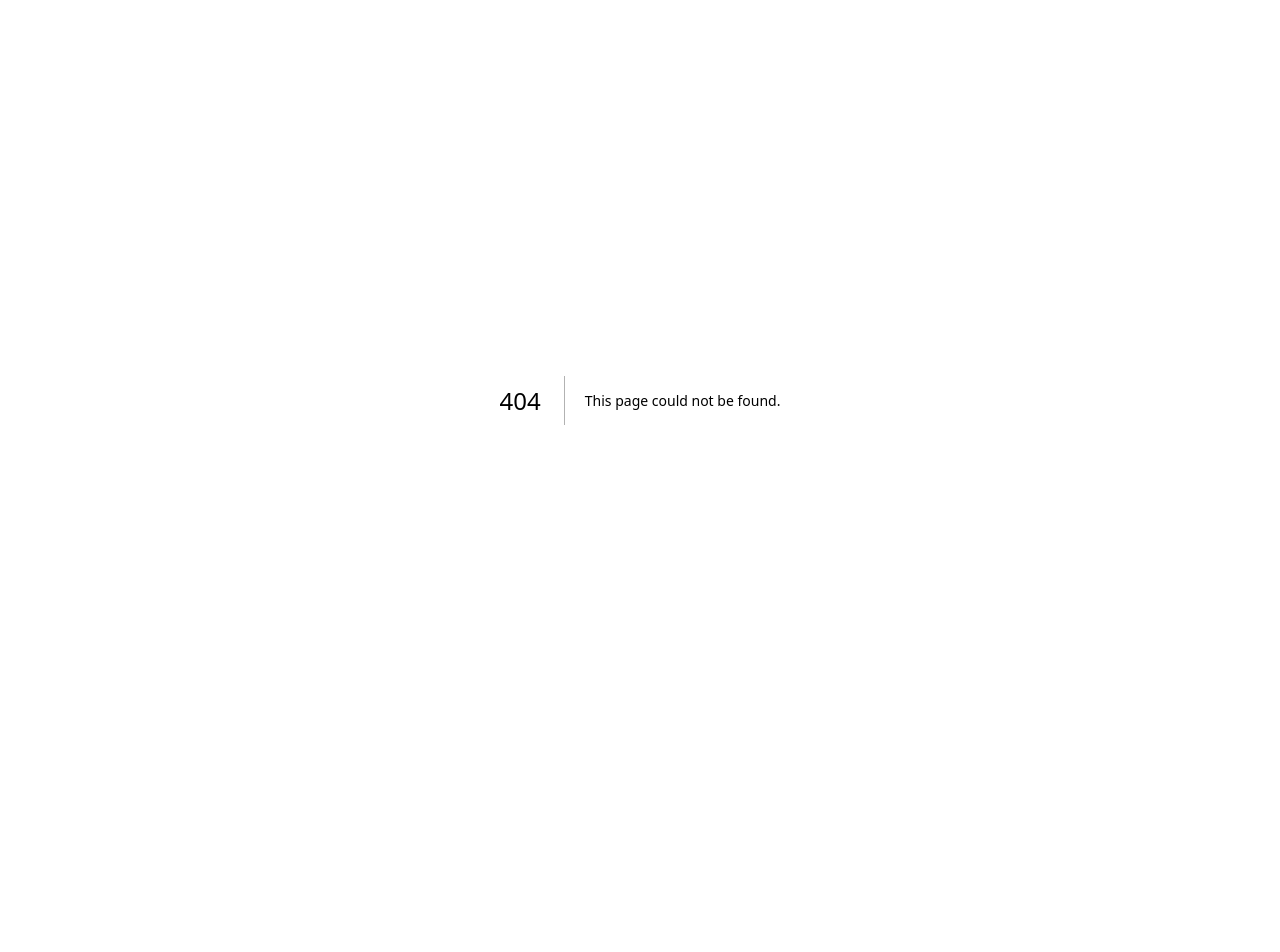
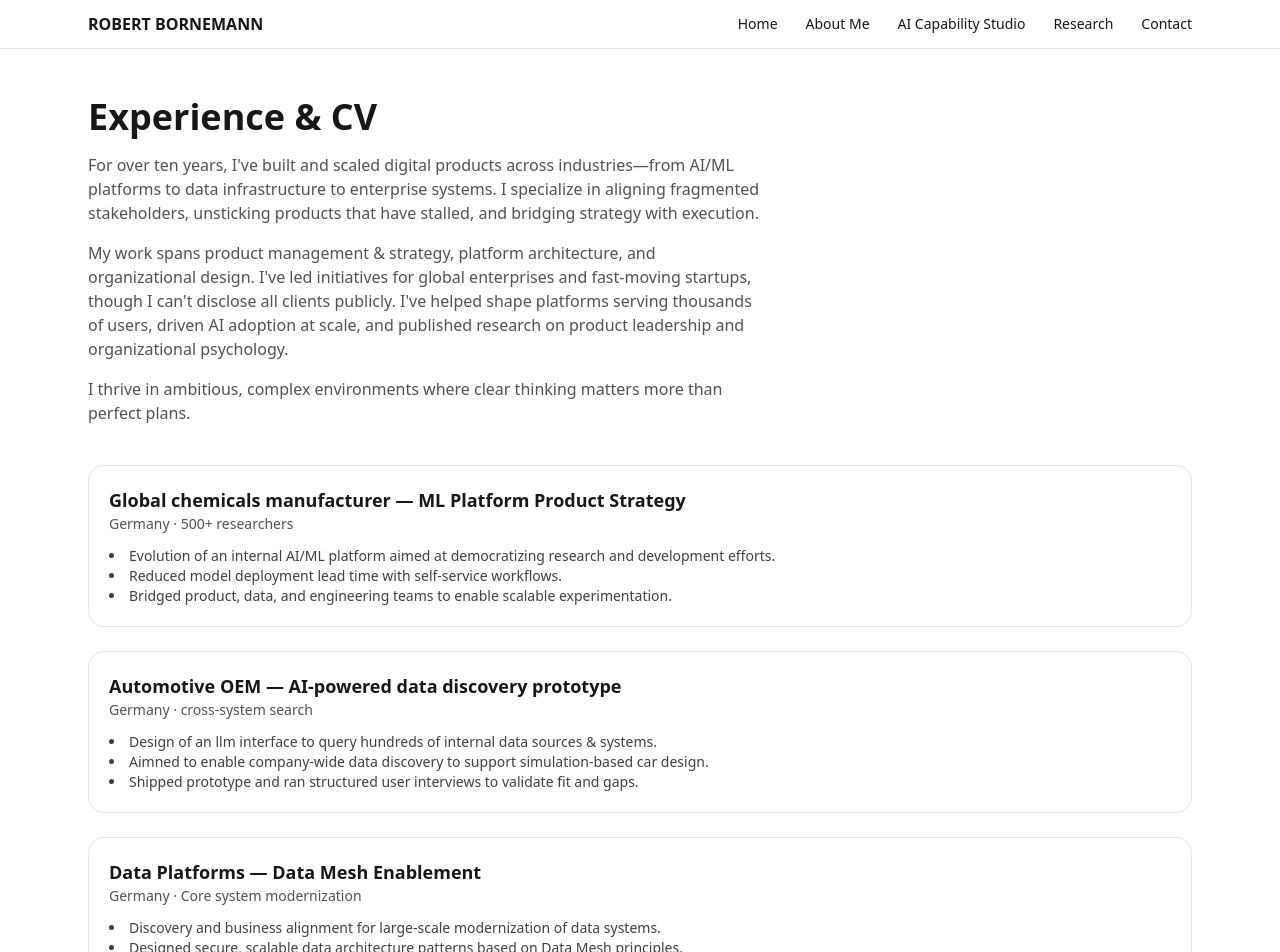
Before and after one commit to RobertBornemann/capability-portfolio, a Next.js app: page /experience in a window 1280 px wide. Before the commit this address had no page. Shown: the top 952 px of the page. Before the commit the page ends 800 px from the top, so only its background shows below. Built offline with nearby package versions, Linux system fonts and the light colour scheme.

Commit message:
feat: portfolio shell + pages

```diff
--- /dev/null
+++ b/app/contact/page.tsx
@@ -0,0 +1,26 @@
+export const metadata = { title: "Contact — Robert Bornemann" };
+
+export default function ContactPage() {
+  return (
+    <main className="mx-auto max-w-6xl px-5 md:px-6 py-12">
+      <h1 className="text-3xl md:text-4xl font-semibold">Contact</h1>
+      <p className="mt-2 text-neutral-600 max-w-2xl">
+        Feel free to get in touch for collaborations or professional exchange.
+      </p>
+
+      <div className="mt-6 grid gap-5 md:grid-cols-2">
+        <a href="mailto:you@domain.com" className="rounded-2xl border border-neutral-200 bg-white p-5 hover:bg-neutral-50">
+          <div className="text-sm uppercase tracking-wide text-neutral-600">Email</div>
+          <div className="text-lg font-semibold">bornemann.robert@yahoo.de</div>
+        </a>
+
+        <a href="https://www.linkedin.com/in/yourprofile" target="_blank" className="rounded-2xl border border-neutral-200 bg-white p-5 hover:bg-neutral-50">
+          <div className="text-sm uppercase tracking-wide text-neutral-600">LinkedIn</div>
+          <div className="text-lg font-semibold">https://www.linkedin.com/in/robert-bornemann-781713253/</div>
+        </a>
+      </div>
+
+      {/* If you want a simple mailto form later, we can add one with a serverless endpoint. */}
+    </main>
+  );
+}
--- /dev/null
+++ b/app/experience/page.tsx
@@ -0,0 +1,77 @@
+import Link from "next/link";
+
+export const metadata = { title: "Experience & CV — Robert Bornemann" };
+
+export default function ExperiencePage() {
+  return (
+    <main className="mx-auto max-w-6xl px-5 md:px-6 py-12">
+      <h1 className="text-3xl md:text-4xl font-semibold">Experience & CV</h1>
+
+      <div className="mt-4 space-y-4 text-neutral-600 max-w-2xl">
+        <p>
+          For over ten years, I've built and scaled digital products across industries—from
+          AI/ML platforms to data infrastructure to enterprise systems. I specialize in aligning fragmented stakeholders, unsticking products that have
+          stalled, and bridging strategy with execution.
+        </p>
+
+        <p>
+          My work spans product management & strategy, platform architecture, and organizational design.
+          I've led initiatives for global enterprises and fast-moving startups, though I can't
+          disclose all clients publicly. I've helped shape platforms serving
+          thousands of users, driven AI adoption at scale, and published research on product
+          leadership and organizational psychology.
+        </p>
+        <p>
+          I thrive in ambitious, complex environments where clear thinking matters more than
+          perfect plans.
+        </p>
+      </div>
+
+      {/* Anonymised clients / roles */}
+      <section className="mt-10 space-y-6">
+        <ExpItem
+          title="Global chemicals manufacturer — ML Platform Product Strategy"
+          period="Germany · 500+ researchers"
+          bullets={[
+            "Evolution of an internal AI/ML platform aimed at democratizing research and development efforts.",
+            "Reduced model deployment lead time with self-service workflows.",
+            "Bridged product, data, and engineering teams to enable scalable experimentation."
+          ]}
+        />
+        <ExpItem
+          title="Automotive OEM — AI-powered data discovery prototype"
+          period="Germany · cross-system search"
+          bullets={[
+            "Design of an llm interface to query hundreds of internal data sources & systems.",
+            "Aimned to enable company-wide data discovery to support simulation-based car design.",
+            "Shipped prototype and ran structured user interviews to validate fit and gaps."
+          ]}
+        />
+
+        <ExpItem
+          title="Data Platforms — Data Mesh Enablement"
+          period="Germany · Core system modernization"
+          bullets={[
+            "Discovery and business alignment for large-scale modernization of data systems.",
+            "Designed secure, scalable data architecture patterns based on Data Mesh principles.",
+            "Facilitated collaboration between domain teams to align ownership, data contracts, and platform capabilities across organizations.",
+          ]}
+        />
+      </section>
+
+
+    </main>
+  );
+}
+
+function ExpItem({ title, period, bullets }: { title: string; period: string; bullets: string[] }) {
+  return (
+    <div className="rounded-2xl border border-neutral-200 bg-white p-5">
+      <div className="text-lg font-semibold">{title}</div>
+      <div className="text-sm text-neutral-600">{period}</div>
+      <ul className="mt-3 list-disc list-inside text-sm text-neutral-700">
+        {bullets.map((b) => <li key={b}>{b}</li>)}
+      </ul>
+    </div>
+  );
+}
--- a/app/globals.css
+++ b/app/globals.css
@@ -1,3 +1,7 @@
+@tailwind base;
+@tailwind components;
+@tailwind utilities;
+
 :root {
   --max-width: 1100px;
   --border-radius: 12px;
--- a/app/layout.tsx
+++ b/app/layout.tsx
@@ -1,22 +1,21 @@
-import type { Metadata } from "next";
-import { Inter } from "next/font/google";
-import "./globals.css";
-
-const inter = Inter({ subsets: ["latin"] });
+import './globals.css';
+import type { Metadata } from 'next';
+import Nav from '@/components/Nav';
+import Footer from '@/components/Footer';
 
 export const metadata: Metadata = {
-  title: "Create Next App",
-  description: "Generated by create next app",
+  title: 'Robert Bornemann — AI Productization Portfolio',
+  description: 'Interactive demos + case studies in LLMOps, RAG, Governance, DX.',
 };
 
-export default function RootLayout({
-  children,
-}: Readonly<{
-  children: React.ReactNode;
-}>) {
+export default function RootLayout({ children }: { children: React.ReactNode }) {
   return (
     <html lang="en">
-      <body className={inter.className}>{children}</body>
+      <body className="bg-[var(--rb-bg)] text-neutral-900 antialiased">
+        <Nav />
+        {children}
+        <Footer />
+      </body>
     </html>
   );
 }
--- /dev/null
+++ b/components/Footer.tsx
@@ -0,0 +1,16 @@
+export default function Footer() {
+  return (
+    <footer className="border-t border-neutral-200 bg-white">
+      <div className="mx-auto max-w-6xl px-5 md:px-6 py-10 flex flex-col md:flex-row items-start md:items-center gap-4 md:gap-8 justify-between">
+        <div className="text-sm text-neutral-600">
+          © {new Date().getFullYear()} Robert Bornemann — Munich, DE
+        </div>
+        <div className="text-sm">
+          <a className="rounded-full border px-4 py-2 hover:bg-neutral-50" href="mailto:you@domain.com">
+            you@domain.com
+          </a>
+        </div>
+      </div>
+    </footer>
+  );
+}
--- /dev/null
+++ b/components/Nav.tsx
@@ -0,0 +1,20 @@
+import Link from "next/link";
+
+export default function Nav() {
+  return (
+    <header className="sticky top-0 z-50 border-b border-neutral-200 bg-white/70 backdrop-blur">
+      <div className="mx-auto flex max-w-6xl items-center justify-between px-5 md:px-6 py-3">
+        <Link href="/" className="font-semibold">ROBERT BORNEMANN</Link>
+        <nav className="text-sm">
+          <ul className="flex items-center gap-5 md:gap-7">
+            <li><Link className="hover:underline" href="/">Home</Link></li>
+            <li><Link className="hover:underline" href="/experience">About Me</Link></li>
+            <li><Link className="hover:underline" href="/#studio">AI Capability Studio</Link></li>
+            <li><Link className="hover:underline" href="/#research">Research</Link></li>
+            <li><Link className="hover:underline" href="/contact">Contact</Link></li>
+          </ul>
+        </nav>
+      </div>
+    </header>
+  );
+}
--- /dev/null
+++ b/postcss.config.js
@@ -0,0 +1 @@
+module.exports = { plugins: { tailwindcss: {}, autoprefixer: {} } };
--- /dev/null
+++ b/tailwind.config.js
@@ -0,0 +1,6 @@
+/** @type {import('tailwindcss').Config} */
+module.exports = {
+  content: ['./app/**/*.{js,ts,jsx,tsx}', './components/**/*.{js,ts,jsx,tsx}'],
+  theme: { extend: {} },
+  plugins: [],
+};
```
Also changed, not shown: app/page.tsx (+72 -77 lines), package.json (+7 -4 lines), public/hero-thumb.jpg (added), 1 other file (tests, documents, lock files or other folders).
